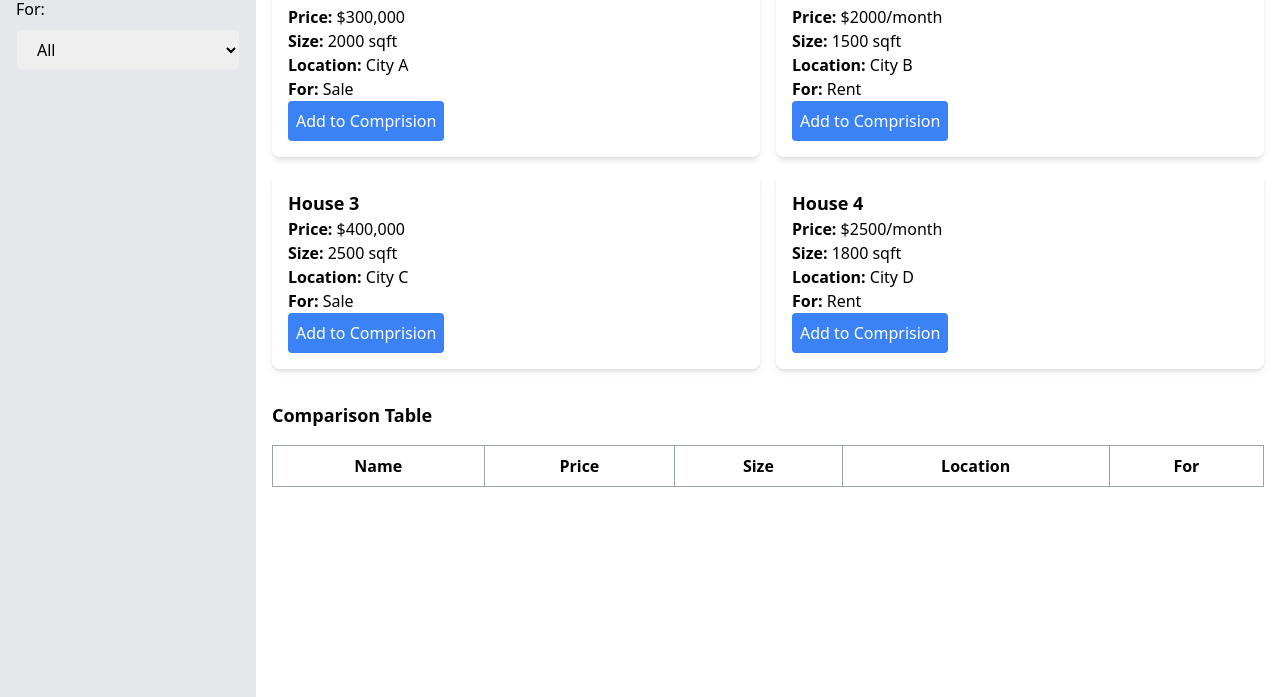
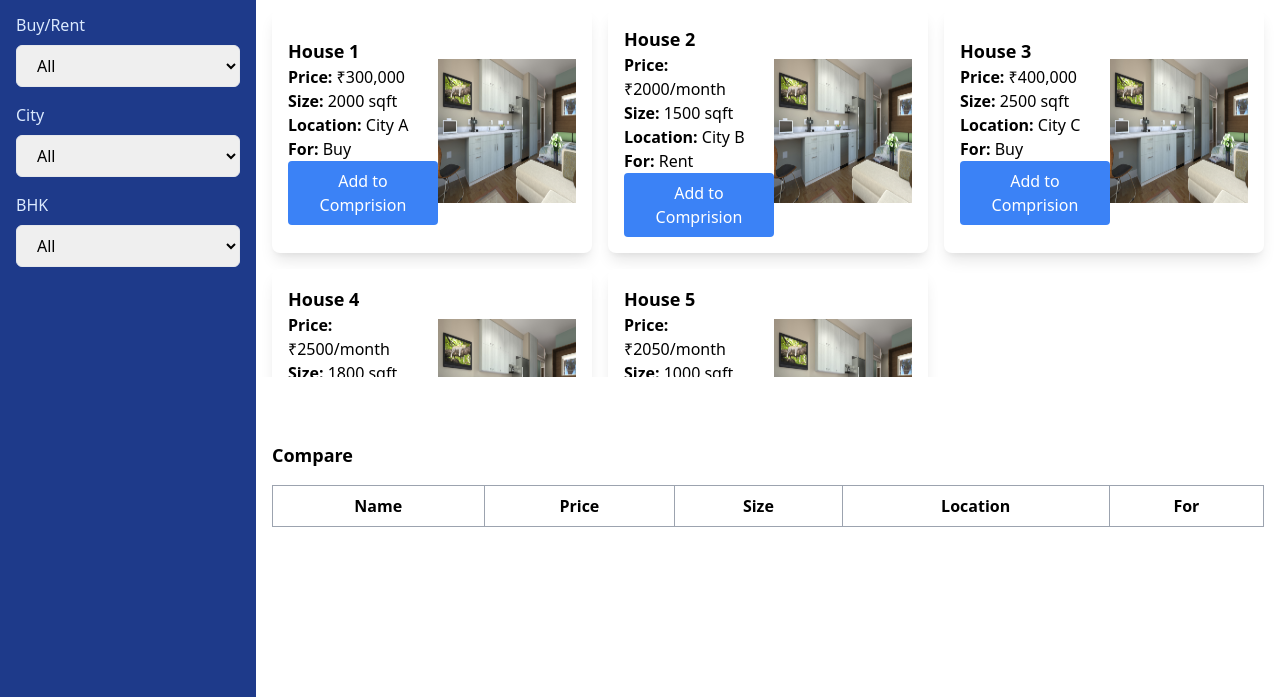
Before and after one commit to GayathriJ-2003/Firstup-my-repo, a plain HTML site: page index.html in a window 1280 px wide. Shown: the part 103-800 px from the top of the page. Drawn offline with nearby package versions, Linux system fonts and the light colour scheme.

Commit message:
added images and fixed a bug with ssame details getting added in the list

```diff
--- a/index.html
+++ b/index.html
@@ -1,91 +1,182 @@
 <!DOCTYPE html>
 <html lang="en">
+
 <head>
 	<meta charset="UTF-8" />
 	<meta name="viewport" content="width=device-width, initial-scale=1.0" />
 	<title>House Beta</title>
-		<link href="https://cdn.jsdelivr.net/npm/tailwindcss@2.2.19/dist/tailwind.min.css" rel="stylesheet" />
-		<link rel="stylesheet" href="https://cdnjs.cloudflare.com/ajax/libs/font-awesome/4.7.0/css/font-awesome.min.css">
+	<link
+		href="https://cdn.jsdelivr.net/npm/tailwindcss@2.2.19/dist/tailwind.min.css"
+		rel="stylesheet" />
+	<link rel="stylesheet"
+		href="https://cdnjs.cloudflare.com/ajax/libs/font-awesome/4.7.0/css/font-awesome.min.css">
 </head>
+
 <body class="font-sans antialiased">
 	<div class="flex">
 		<!-- Sidebar -->
-			<aside id="sidebar" class="bg-gray-200 w-64 min-h-screen flex-shrink-0 transition-all duration-300">
-            <button onclick="toggleSidebar()" class="bg-gray-300 p-2 w-full rounded-tl-md rounded-tr-md">
-					<i class="fa fa-bars" aria-hidden="true"></i>
+		<aside id="sidebar"
+			class="bg-blue-900 w-64 min-h-screen flex-shrink-0 transition-all duration-300">
+			<button onclick="toggleSidebar()" class="p-4 ">
+				<i class="fa fa-bars" style="color:white" aria-hidden="true"></i>
 			</button>
 			<div class="p-4">
-                <h2 class="text-xl font-semibold mb-4">Filter by:</h2>
+				<h2 class="text-xl font-semibold mb-4 text-blue-100">Filters</h2>
 				<div class="mb-4">
-                    <label class="block mb-2">For:</label>
-                    <select id="filterSelect" onchange="filterHouses(this.value)" class="px-4 py-2 w-full border rounded-md">
+					<label class="block mb-2 text-blue-100">Buy/Rent</label>
+					<select id="filterSelect" onchange="filterHouses(this.value)"
+						class="px-4 py-2 w-full border rounded-md">
 						<option value="all">All</option>
-                        <option value="sale">Sale</option>
+						<option value="Buy">Buy</option>
 						<option value="rent">Rent</option>
+
+					</select>
+				</div>
+				<div class="mb-4">
+					<label class="block mb-2 text-blue-100">City</label>
+					<select id="filterSelect" onchange="filterHouses(this.value)"
+						class="px-4 py-2 w-full border rounded-md">
+						<option value="all">All</option>
+						<option value="citya">City A</option>
+						<option value="cityb">City B</option>
+						<option value="cityc">City C</option>
+						<option value="cityd">City D</option>
+					</select>
+				</div>
+				<div class="mb-4">
+					<label class="block mb-2 text-blue-100">BHK</label>
+					<select id="filterSelect" onchange="filterHouses(this.value)"
+						class="px-4 py-2 w-full border rounded-md">
+						<option value="all">All</option>
+						<option value="1bhk">1BHK</option>
+						<option value="2bhk">2BHK</option>
+						<option value="3bhk">3BHK</option>
+						<option value="4bhk">4BHK</option>
+						<option value="studio">Studio</option>
+
 					</select>
 				</div>
 			</div>
 		</aside>
 
 		<!-- Main Content -->
-			<div class="flex-1 p-4 overflow-y-auto">
-				<div class=" items-center flex text-4xl bg-rose-200">
+		<div class="flex-col gap-4 flex w-screen">
+			<div class="items-center p-4 flex text-4xl bg-rose-200 shadow-lg">
 				<div>
 					<img class="h-12 w-12" src="house.jpg"></img>
 				</div>
 				<div class="pl-2 text-blue-900 font-semibold"> House Beta</div>
 			</div>
-				<div class="grid grid-cols-2 gap-4">
-					<div class="bg-white rounded-lg shadow-md p-4 flex flex-col justify-between" data-category="sale">
+			<div class="p-4 overflow-y-auto h-96 ">
+				<div class="grid grid-cols-3 gap-4">
+					<div class="flex flex-row bg-white rounded-lg shadow-lg p-4 justify-between items-center">
+						<div class="flex flex-col "
+							data-category="Buycitya3bhk">
 							<a href="houseDetails.html">
 								<h2 class="text-lg font-semibold">House 1</h2>
-							<p><strong>Price:</strong> $300,000</p>
+								<p><strong>Price:</strong> &#8377;300,000</p>
 								<p><strong>Size:</strong> 2000 sqft</p>
 								<p><strong>Location:</strong> City A</p>
-							<p><strong>For:</strong> Sale</p>
+								<p><strong>For:</strong> Buy</p>
 							</a>
-						<div><button class="bg-blue-500 font-medium p-2 rounded rounded-sm text-white" onclick="addToComparison('House 4', '$2500/month', '1800 sqft', 'City D')">Add to Comprision</button></div>
+							<div><button
+									class="bg-blue-500 font-medium p-2 rounded rounded-sm text-white"
+									onclick="addToComparison('House 1', '$300000', '2000 sqft', 'City A', 'Buy')">Add
+									to Comprision</button></div>
+						</div>
+						<div>
+							<img class="h-36 w-36" src="apt.jpg" />
+						</div>
 					</div>
 
-					<div class="bg-white rounded-lg shadow-md p-4 flex flex-col justify-between" data-category="rent">
+					<div class="flex flex-row bg-white rounded-lg shadow-lg p-4 justify-between items-center">
+						<div
+						class="flex flex-col "
+						data-category="rentcityb3bhk">
 						<a href="houseDetails.html">
 							<h2 class="text-lg font-semibold">House 2</h2>
-							<p><strong>Price:</strong> $2000/month</p>
+							<p><strong>Price:</strong> &#8377;2000/month</p>
 							<p><strong>Size:</strong> 1500 sqft</p>
 							<p><strong>Location:</strong> City B</p>
 							<p><strong>For:</strong> Rent</p>
 						</a>
-						<div><button class="bg-blue-500 font-medium p-2 rounded rounded-sm text-white" onclick="addToComparison('House 4', '$2500/month', '1800 sqft', 'City D')">Add to Comprision</button></div>
+						<div><button
+								class="bg-blue-500 font-medium p-2 rounded rounded-sm text-white"
+								onclick="addToComparison('House 2', '$2000/month', '1500 sqft', 'City B', 'Rent')">Add
+								to Comprision</button></div>
 					</div>
-
-					<div class="bg-white rounded-lg shadow-md p-4 flex flex-col justify-between" data-category="sale">
+					<div>
+						<img class="h-36 w-36" src="apt.jpg" />
+					</div>
+				</div>
+				<div class="flex flex-row bg-white rounded-lg shadow-lg p-4 justify-between items-center">
+					<div
+						class="flex flex-col"
+						data-category="Buycityc4bhk">
 						<a href="houseDetails.html">
 							<h2 class="text-lg font-semibold">House 3</h2>
-							<p><strong>Price:</strong> $400,000</p>
+							<p><strong>Price:</strong> &#8377;400,000</p>
 							<p><strong>Size:</strong> 2500 sqft</p>
 							<p><strong>Location:</strong> City C</p>
-							<p><strong>For:</strong> Sale</p>
+							<p><strong>For:</strong> Buy</p>
 						</a>
-						<div><button class="bg-blue-500 font-medium p-2 rounded rounded-sm text-white" onclick="addToComparison('House 4', '$2500/month', '1800 sqft', 'City D')">Add to Comprision</button></div>
+						<div><button
+								class="bg-blue-500 font-medium p-2 rounded rounded-sm text-white"
+								onclick="addToComparison('House 3', '$400000', '2500 sqft', 'City C', 'Buy')">Add
+								to Comprision</button></div>
 					</div>
-
-					<div class="bg-white rounded-lg shadow-md p-4 flex flex-col justify-between" data-category="rent">
+					<div>
+						<img class="h-36 w-36" src="apt.jpg" />
+					</div>
+					</div>
+					<div class="flex flex-row bg-white rounded-lg shadow-lg p-4 justify-between items-center">
+						<div
+						class="flex flex-col"
+						data-category="rentcityd3bhk">
 						<a href="houseDetails.html">
 							<h2 class="text-lg font-semibold">House 4</h2>
-							<p><strong>Price:</strong> $2500/month</p>
+							<p><strong>Price:</strong> &#8377;2500/month</p>
 							<p><strong>Size:</strong> 1800 sqft</p>
 							<p><strong>Location:</strong> City D</p>
 							<p><strong>For:</strong> Rent</p>
 						</a>
-						<div><button class="bg-blue-500 font-medium p-2 rounded rounded-sm text-white" onclick="addToComparison('House 4', '$2500/month', '1800 sqft', 'City D')">Add to Comprision</button></div>
+						<div><button
+								class="bg-blue-500 font-medium p-2 rounded rounded-sm text-white"
+								onclick="addToComparison('House 4', '$2500/month', '1800 sqft', 'City D', 'Rent')">Add
+								to Comprision</button></div>
+					</div>
+					<div>
+						<img class="h-36 w-36" src="apt.jpg" />
+					</div>
+					</div>
+					<div class="flex flex-row bg-white rounded-lg shadow-lg p-4 justify-between items-center">
+						<div
+						class="flex flex-col"
+						data-category="rentcityb2bhk">
+						<a href="houseDetails.html">
+							<h2 class="text-lg font-semibold">House 5</h2>
+							<p><strong>Price:</strong> &#8377;2050/month</p>
+							<p><strong>Size:</strong> 1000 sqft</p>
+							<p><strong>Location:</strong> City B</p>
+							<p><strong>For:</strong> Rent</p>
+						</a>
+						<div><button
+								class="bg-blue-500 font-medium p-2 rounded rounded-sm text-white"
+								onclick="addToComparison('House 5', '$2050/month', '1000 sqft', 'City B', 'Rent')">Add
+								to Comprision</button></div>
+					</div>
+					<div>
+						<img class="h-36 w-36" src="apt.jpg" />
+					</div>
 					</div>
 
 					<!-- Add more house cards here -->
 				</div>
+			</div>
 
 			<!-- Comparison Table -->
-				<div class="mt-8">
-					<h2 class="text-lg font-semibold">Comparison Table</h2>
+			<div class="mt-8 p-4">
+				<h2 class="text-lg font-semibold">Compare</h2>
 				<table id="comparisonTable" class="w-full mt-4">
 					<thead>
 						<tr>
@@ -102,9 +193,10 @@
 		</div>
 	</div>
 
+
 	<!-- JavaScript -->
 	<script>
-			function addToComparison(name, price, size, location) {
+		function addToComparison(name,price,size,location,rent) {
 			const tableBody = document.getElementById("comparisonBody")
 			const newRow = document.createElement("tr")
 			newRow.innerHTML = `
@@ -112,22 +204,28 @@
                 <td class="border border-gray-400 px-4 py-2">${price}</td>
                 <td class="border border-gray-400 px-4 py-2">${size}</td>
                 <td class="border border-gray-400 px-4 py-2">${location}</td>
-                <td class="border border-gray-400 px-4 py-2">${name.includes("Rent") ? "Rent" : "Sale"}</td>
+                <td class="border border-gray-400 px-4 py-2">${rent}</td>
+					 <td class="border px-4 py-2">
+                    <button class="bg-red-500 text-white font-semibold px-2 py-1 rounded" onclick="removeFromComparison(this)">Remove</button>
+                </td>
             `
 			tableBody.appendChild(newRow)
 		}
 
+		function removeFromComparison(button) {
+			const row = button.closest("tr")
+			row.remove()
+		}
 		function filterHouses(category) {
 			const houses = document.querySelectorAll("[data-category]")
 			houses.forEach((house) => {
-					if (category === "all" || house.dataset.category === category) {
+				if (category === "all" || house.dataset.category.includes(category)) {
 					house.style.display = "block"
 				} else {
 					house.style.display = "none"
 				}
 			})
 		}
-
 		function toggleSidebar() {
 			const sidebar = document.getElementById("sidebar");
 			sidebar.classList.toggle("w-64");
@@ -144,4 +242,5 @@
 		}
 	</script>
 </body>
+
 </html>
```
Also changed, not shown: apt.jpg (added). Lines whose indentation alone changed are shown as unchanged.
